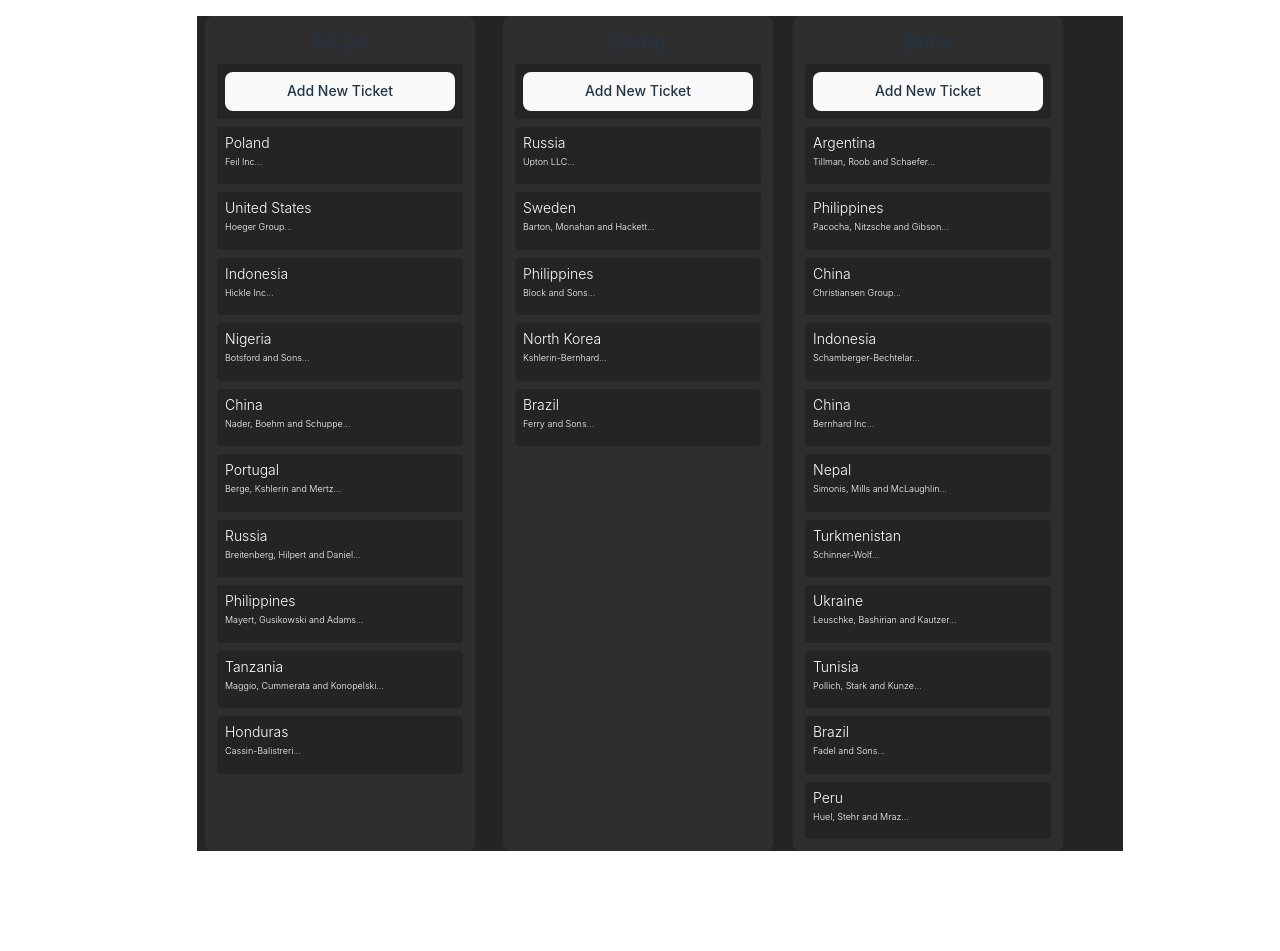
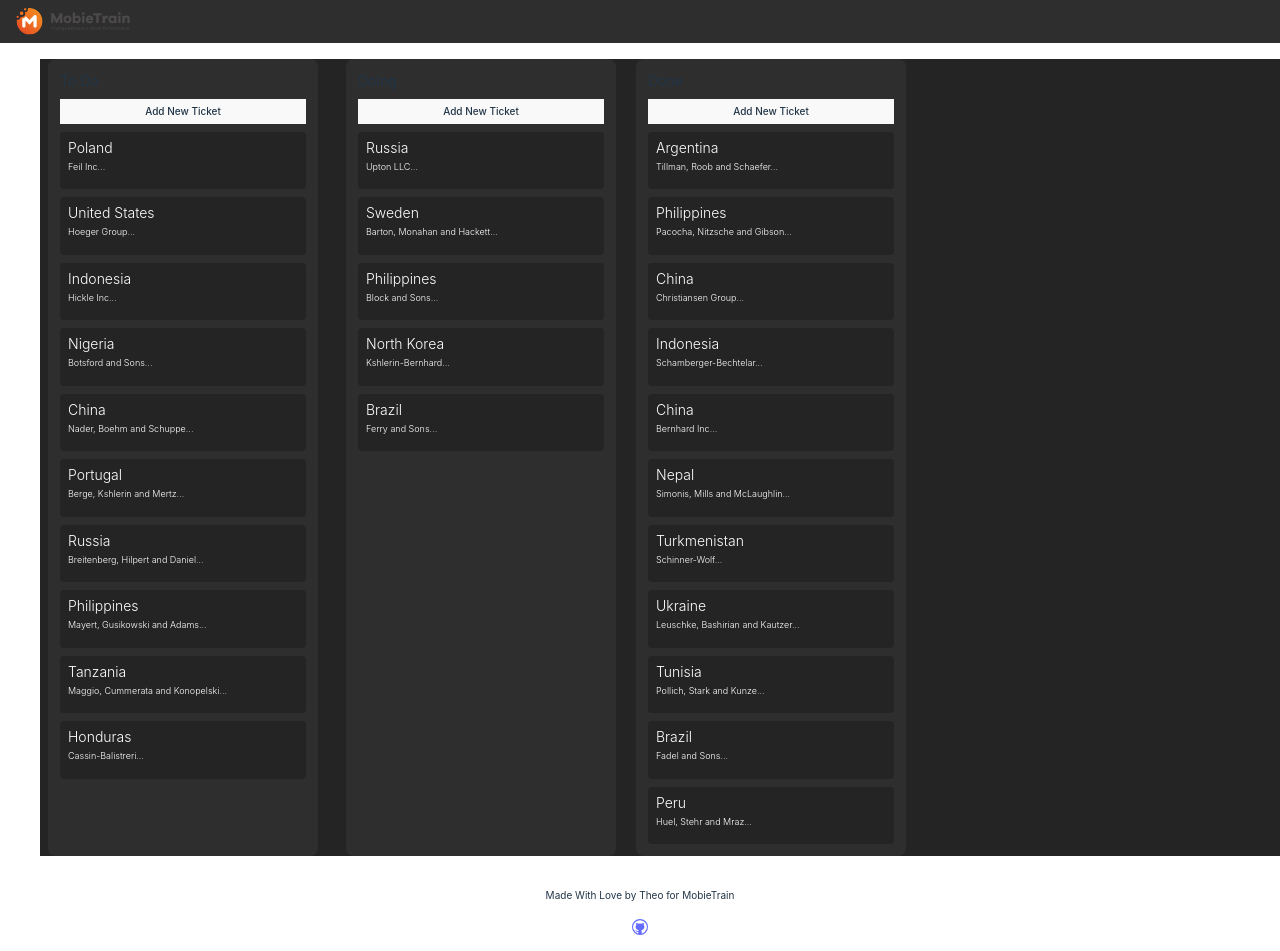
Before and after one commit to TheoKondak/kanban-board, a React (Vite) app: page / in a window 1280 px wide. Before the commit the page ends 867 px from the top, so only its background shows below. Built offline with nearby package versions, Linux system fonts and the light colour scheme; data requests are answered from the project's data file.

Commit message:
feat: Added new Header, Footer - Updated API to facilitate some settings - Header has a logo - Footer has a copyright text, and a github icon - Updated design

```diff
--- a/db.json
+++ b/db.json
@@ -1,6 +1,18 @@
 {
   "settings": {
-    "kanban": "",
+    "kanban": {
+      "logo": {
+        "src": "./logo.svg",
+        "width": "114",
+        "height": "26",
+        "alt": "Kanban Logo"
+      },
+      "footer": {
+        "copyrightInfo": "Made With Love by Theo for MobieTrain",
+        "githubLink": "https://github.com/madewithlove/technical-assignment-front-end-engineer-TheoKondak",
+        "githubLinkOpensInNewTab": true
+      }
+    },
     "tickets": {
       "ticketPreviewLength": 160
     }
--- a/src/App.css
+++ b/src/App.css
@@ -4,6 +4,7 @@
 
 #root {
   /* max-width: 1280px; */
+  width: 100%;
   margin: 0 auto;
   /* padding: 2rem; */
   text-align: center;
--- a/src/components/Button.tsx
+++ b/src/components/Button.tsx
@@ -2,8 +2,8 @@ import React from 'react';
 
 const Button: React.FC<Button> = ({ text, onClick }: Button) => {
   return (
-    <div className="bg-[rgb(36,36,36)] rounded p-2 mx-2 mb-2 ">
-      <button className="text-sm text-center w-full" type="button" onClick={onClick}>
+    <div className="bg-[rgb(36,36,36)] rounded mx-2 mb-2 flex flex-col items-center justify-center">
+      <button className="text-center w-full p-0 text-[10px] rounded-none block p-1 hover:border-[rgb(255,255,255)]" type="button" onClick={onClick}>
         {text}
       </button>
     </div>
--- a/src/components/Column.tsx
+++ b/src/components/Column.tsx
@@ -26,7 +26,7 @@ const Column: React.FC<Column> = ({ columnId, title, tickets, setTickets, trigge
 
   return (
     <div ref={drop} className={`flex flex-col items-center flex-shrink-0 w-[270px]  bg-[rgb(46,46,46)] p-1 mx-2 my-2 md:my-0 rounded-lg ${isOver ? 'opacity-50' : 'opacity-100'}`}>
-      <h3 className="text-xl my-2 py-0 capitalize">{title}</h3>
+      <h3 className="text-sm text-left w-full my-2 py-0 pl-2 capitalize">{title}</h3>
       <AddTicket columnId={columnId} tickets={tickets} setTickets={setTickets} settings={settings} />
       {tickets ? <Tickets columnTickets={tickets.filter((ticket: Ticket) => columnId === ticket.columnId)} tickets={tickets} setTickets={setTickets} columnId={columnId} triggerTicketModal={triggerTicketModal} settings={settings} /> : <Loading />}
     </div>
--- /dev/null
+++ b/src/components/Footer.tsx
@@ -0,0 +1,29 @@
+import React from 'react';
+
+import { VscGithub } from 'react-icons/vsc';
+
+interface Footer {
+  copyrightInfo: string;
+}
+
+const Footer: React.FC<CopytrightInfo> = ({ settings }) => {
+  const { copyrightInfo, githubLink, githubLinkOpensInNewTab } = settings;
+
+  return (
+    <footer className=" flex flex-col items-center justify-center gap-4 p-2 md:p-4">
+      <div className="copyright-info text-[10px]">
+        <div></div>
+        {copyrightInfo}
+      </div>
+      <div>
+        {githubLink.length > 0 && (
+          <a href={githubLink} target={githubLinkOpensInNewTab && '_blank'}>
+            <VscGithub />
+          </a>
+        )}
+      </div>
+    </footer>
+  );
+};
+
+export default Footer;
--- /dev/null
+++ b/src/components/Header.tsx
@@ -0,0 +1,18 @@
+import Logo from './Logo';
+
+interface Header {
+  logo: object;
+}
+
+const Header: React.FC<Header> = ({ logo }) => {
+  const { src, alt, width, height } = logo;
+  console.log(src);
+
+  return (
+    <header className="p-2 bg-[rgb(46,46,46)] flex justify-between">
+      <Logo src={src} alt={alt} width={width} height={height} />
+    </header>
+  );
+};
+
+export default Header;
--- /dev/null
+++ b/src/components/Logo.tsx
@@ -0,0 +1,9 @@
+import React from 'react';
+
+type Props = {};
+
+const Logo = ({ src, alt, width, height }) => {
+  return <div className="logo-container pl-2">{src.length > 0 ? <img src={src} alt={alt} width={width} height={height} /> : <span>Logo</span>}</div>;
+};
+
+export default Logo;
--- a/src/routes/root.tsx
+++ b/src/routes/root.tsx
@@ -1,7 +1,3 @@
-// Components
-import Loading from '../components/Loading';
-import Column from '../components/Column';
-
 // DND
 import { DndProvider } from 'react-dnd';
 import { HTML5Backend } from 'react-dnd-html5-backend';
@@ -9,12 +5,21 @@ import { HTML5Backend } from 'react-dnd-html5-backend';
 // Router
 import { Outlet } from 'react-router-dom';
 
+// Components
+import Loading from '../components/Loading';
+import Column from '../components/Column';
+import Header from '../components/Header';
+import Footer from '../components/Footer';
+
 // CSS
 import '../App.css';
 
 const Root: React.FC<Root> = ({ triggerTicketModal, kanbanColumns, tickets, setTickets, settings }) => {
   return (
-    <div className="App bg-[rgb(36,36,36)]  text-left mx-4 md:mx-10 md:my-4 p-y-10 w-full flex space-x-5 overflow-x-scroll overflow-y-hidden ">
+    <div>
+      {settings ? <Header logo={settings.kanban.logo} /> : <Loading />}
+
+      <div className="bg-[rgb(36,36,36)]  text-left mx-4 md:mx-10 md:my-4 p-y-10 w-full flex space-x-5 overflow-x-scroll overflow-y-hidden ">
         {/* Provides the Drag and Drop capability */}
         <DndProvider backend={HTML5Backend}>
           {kanbanColumns ? (
@@ -31,6 +36,8 @@ const Root: React.FC<Root> = ({ triggerTicketModal, kanbanColumns, tickets, setT
           </div>
         </DndProvider>
       </div>
+      {settings ? <Footer settings={settings.kanban.footer} /> : <Loading />}
+    </div>
   );
 };
 
```
Also changed, not shown: public/logo.svg (added). Lines whose indentation alone changed are shown as unchanged.
